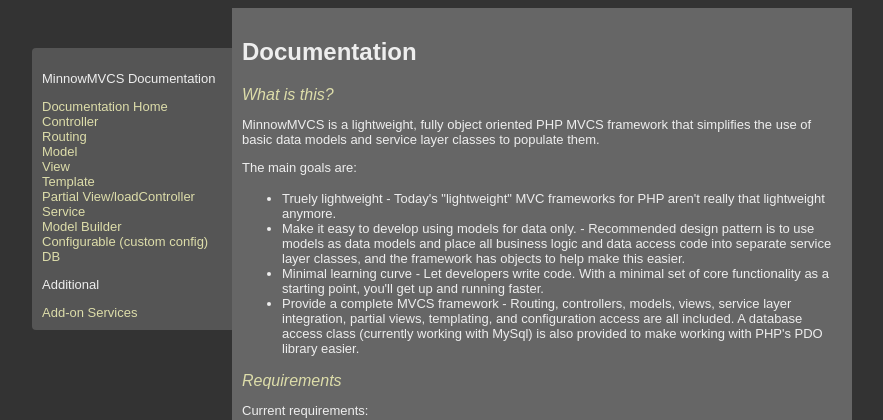
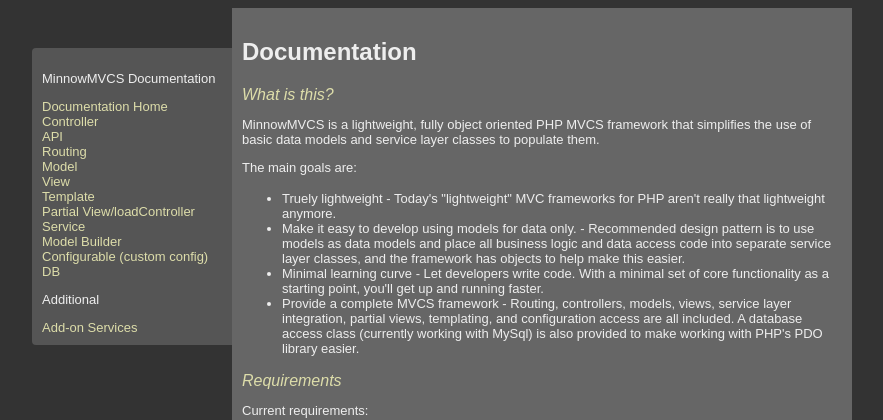
Before and after one commit to lotsofish/MinnowMVCS, a PHP site: page /documentation in a window 1280 px wide. Shown: the top 420 px of the page, without its empty margins (108-991 px from the left). Run offline with PHP 8.4, Linux system fonts and the light colour scheme; some libraries are stand-ins or nearby versions.

Commit message:
API controller extension to create easy data endpoints

```diff
--- a/app/controllers/documentation.php
+++ b/app/controllers/documentation.php
@@ -27,6 +27,11 @@ class documentationController extends controller
 	public function controller()
 	{
 		$this->view->template('documentation')->title('Controller')->show();
+	}
+
+	public function api()
+	{
+		$this->view->template('documentation')->title('API')->show();
 	}
 
 	public function routing()
--- /dev/null
+++ b/app/system/api.php
@@ -0,0 +1,30 @@
+<?php
+/***********************************************************************
+    Copyright (C) 2018 Andrew Rinderknecht
+    https://github.com/lotsofish/MinnowMVCS
+
+    This program is free software: you can redistribute it and/or modify
+    it under the terms of the GNU General Public License as published by
+    the Free Software Foundation, either version 3 of the License, or
+    (at your option) any later version.
+
+    This program is distributed in the hope that it will be useful,
+    but WITHOUT ANY WARRANTY; without even the implied warranty of
+    MERCHANTABILITY or FITNESS FOR A PARTICULAR PURPOSE.  See the
+    GNU General Public License for more details.
+
+    You should have received a copy of the GNU General Public License
+    along with this program.  If not, see <http://www.gnu.org/licenses/>.
+ ***********************************************************************/
+
+class api extends controller
+{
+    public function __construct($core)
+    {
+        parent::__construct($core);
+    }
+    public static function serialize($object)
+    {
+        return json_encode($object);
+    }
+}
--- a/app/system/core.php
+++ b/app/system/core.php
@@ -27,6 +27,7 @@ class core
 
 		// load required classes
 		require_once 'controller.php';
+		require_once 'api.php';
 		require_once 'model.php';
 		require_once 'view.php';
 		require_once 'partialView.php';
@@ -60,7 +61,14 @@ class core
 		$controller = new $controllerClass($this);
 		if(method_exists($controller, $methodName))
 		{
-			call_user_func_array(array($controller, $methodName), $options);
+			if(is_a($controller, 'api'))
+			{
+				echo api::serialize(call_user_func_array(array($controller, $methodName), $options));
+			}
+			else
+			{
+				call_user_func_array(array($controller, $methodName), $options);
+			}
 		}
 		else
 		{
--- a/app/views/templates/documentation.php
+++ b/app/views/templates/documentation.php
@@ -62,6 +62,7 @@ nav ul { list-style: none; padding: 0; margin: 0; }
 		<ul>
 			<li><a href="/documentation/index">Documentation Home</a></li>
 			<li><a href="/documentation/controller">Controller</a></li>
+			<li><a href="/documentation/api">API</a></li>
 			<li><a href="/documentation/routing">Routing</a></li>
 			<li><a href="/documentation/model">Model</a></li>
 			<li><a href="/documentation/view">View</a></li>
```
Also changed, not shown: app/controllers/api.php (added, +27 -0 lines), app/views/documentation/api.php (added, +21 -0 lines).
